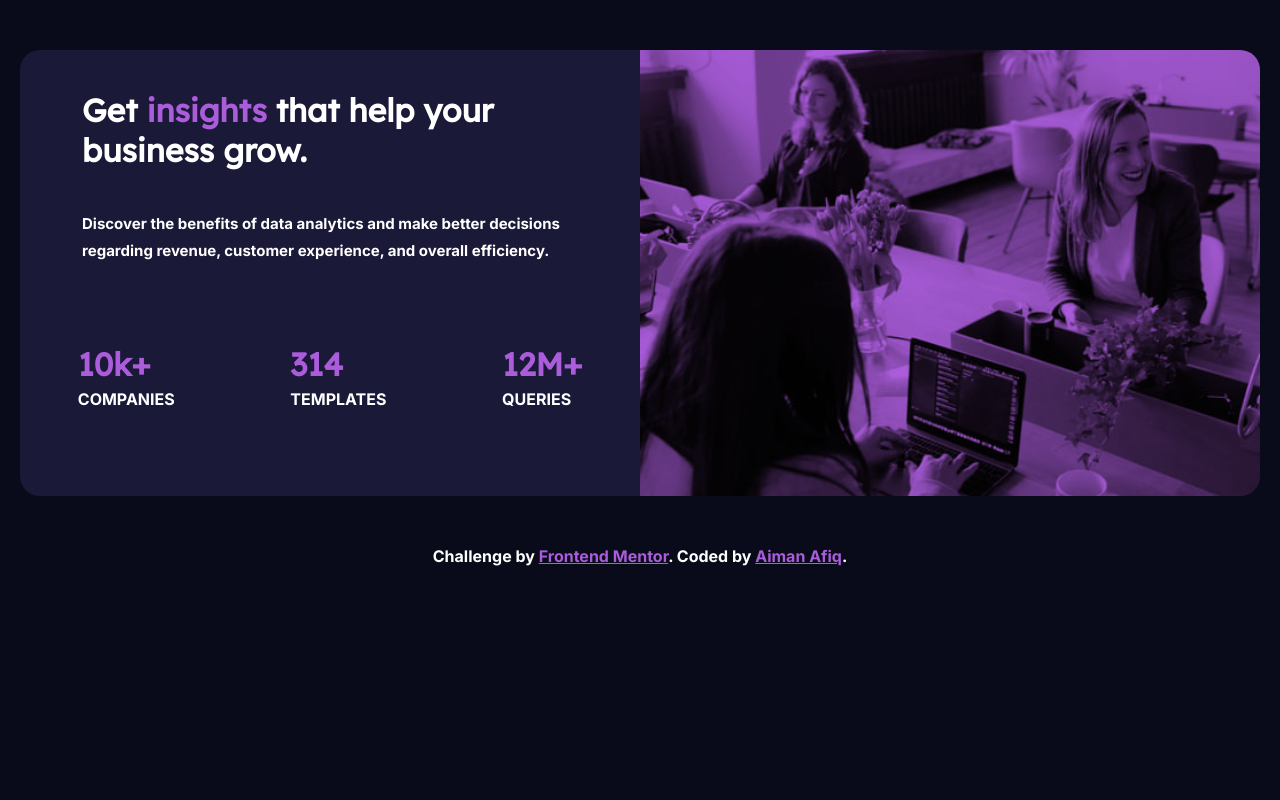
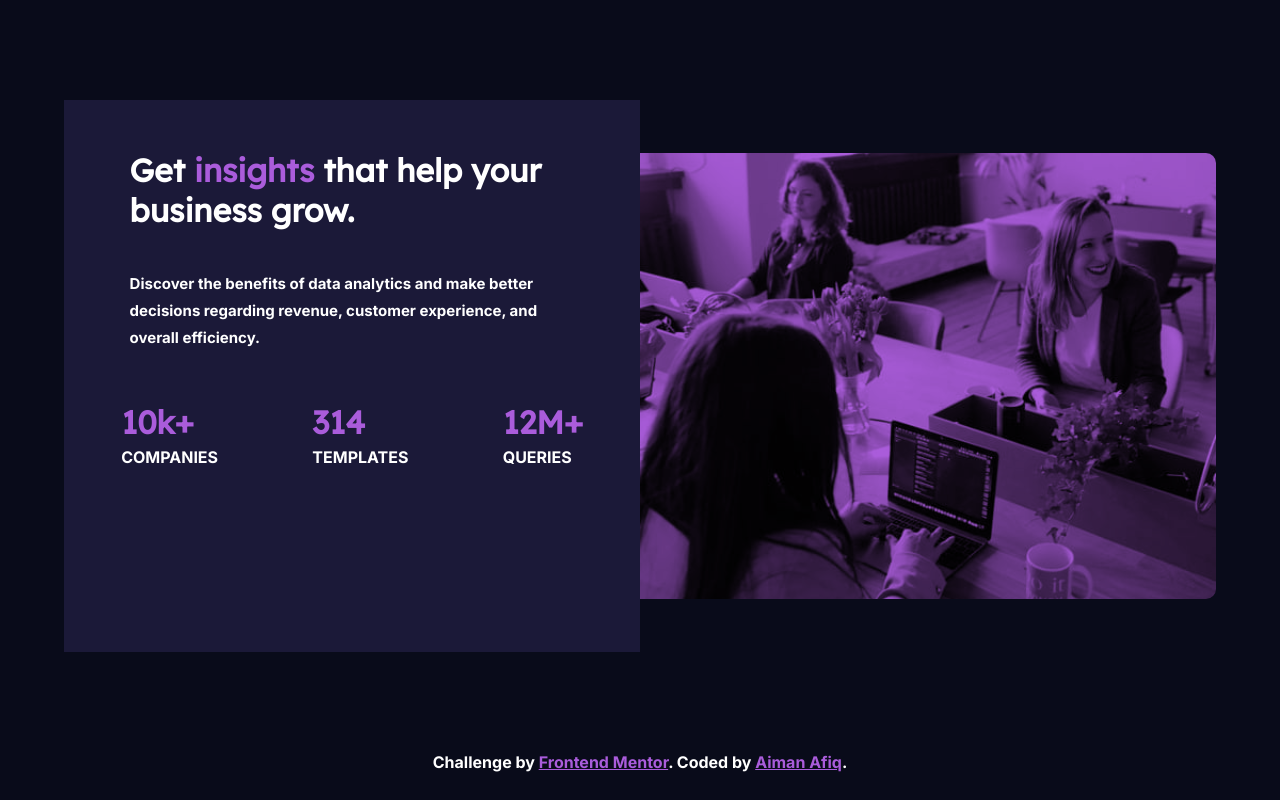
Before and after one commit to Uinajo/stats-preview-component, a plain HTML site: page index.html in a window 1280 px wide. Drawn offline with Linux system fonts and the light colour scheme.

Commit message:
Fixed Margin (Not the best solution)

```diff
--- a/index.html
+++ b/index.html
@@ -13,8 +13,7 @@
 </head>
 <body>
   <div class="container">
-    <div class="card picture">
-    </div>
+    <div class="picture"></div>
     <div class="content">
       <h1>Get <span> insights</span> that help your business grow.</h1>
       <p>Discover the benefits of data analytics and make better decisions regarding revenue, customer
--- a/style.css
+++ b/style.css
@@ -48,7 +48,7 @@ h1 {
   background-color: var(--dark-desaturated-blue);
   margin: 50px 20px;
   padding: 0 0 5px;
-  border-radius: 20px;
+  border-radius: 10px;
   text-align: center;
 }
 
@@ -61,11 +61,11 @@ h1 {
   background-color: var(--soft-violet);
   background-blend-mode: multiply;
   height: 446px;
-  border-radius: 20px 20px 0 0;
+  border-radius: 10px 10px 0 0;
 }
 .container .list li {
   list-style-type: none;
-  margin: 20px auto 20px auto;
+  margin: 10px auto 10px auto;
   text-transform: uppercase;
 }
 
@@ -98,24 +98,37 @@ h1 {
     text-align: left;
     display: flex;
     padding: 0;
+    align-items: center;
+    height: 69vh;
+    width: 90%;
+    margin: 100px auto 100px auto;
+    justify-content: center;
+    background-color: transparent;
   }
   .container .picture{
+    width: 50%;
+    order: 2;
     background: url(./images/image-header-desktop.jpg);
     background-color: var(--soft-violet);
     background-blend-mode: multiply;
     background-repeat: no-repeat;
     background-size: cover;
-    border-radius: 0 20px 20px 0;
+    border-radius: 0 10px 10px 0;
+  }
+
+  .container .content{
     width: 50%;
-    order: 2;
-  }
-  .container .content{
+    height: 69vh;
+    background-color: var(--dark-desaturated-blue);
+    background-size: 100% 100%;
+    flex-direction: column;
+    justify-content: space-between;
+    padding: 10px;
     order: 1;
-    width: 50%;
   }
   .container .list{
     display: flex;
-    margin: 20px auto;
+    margin: 0;
   }
   p {
     line-height: 1.7rem;
```
